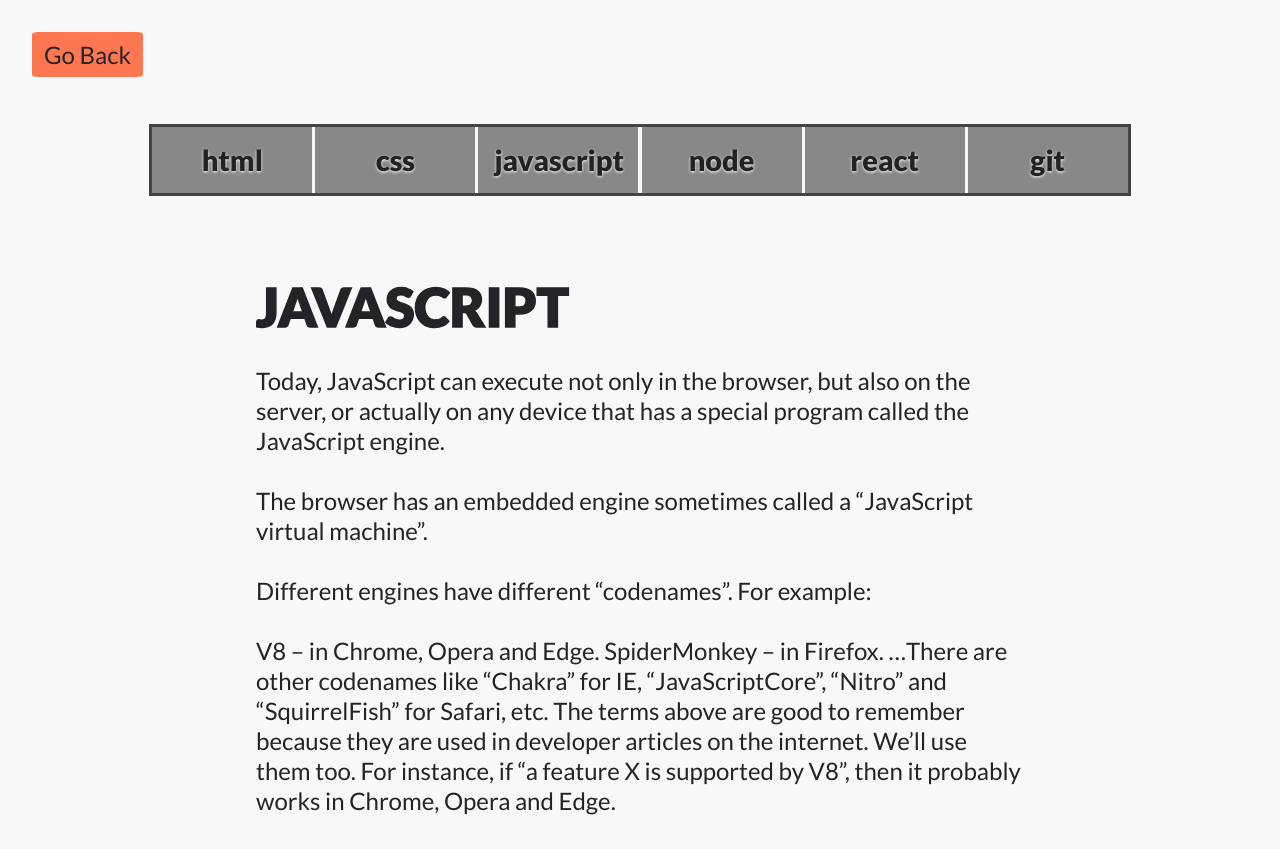
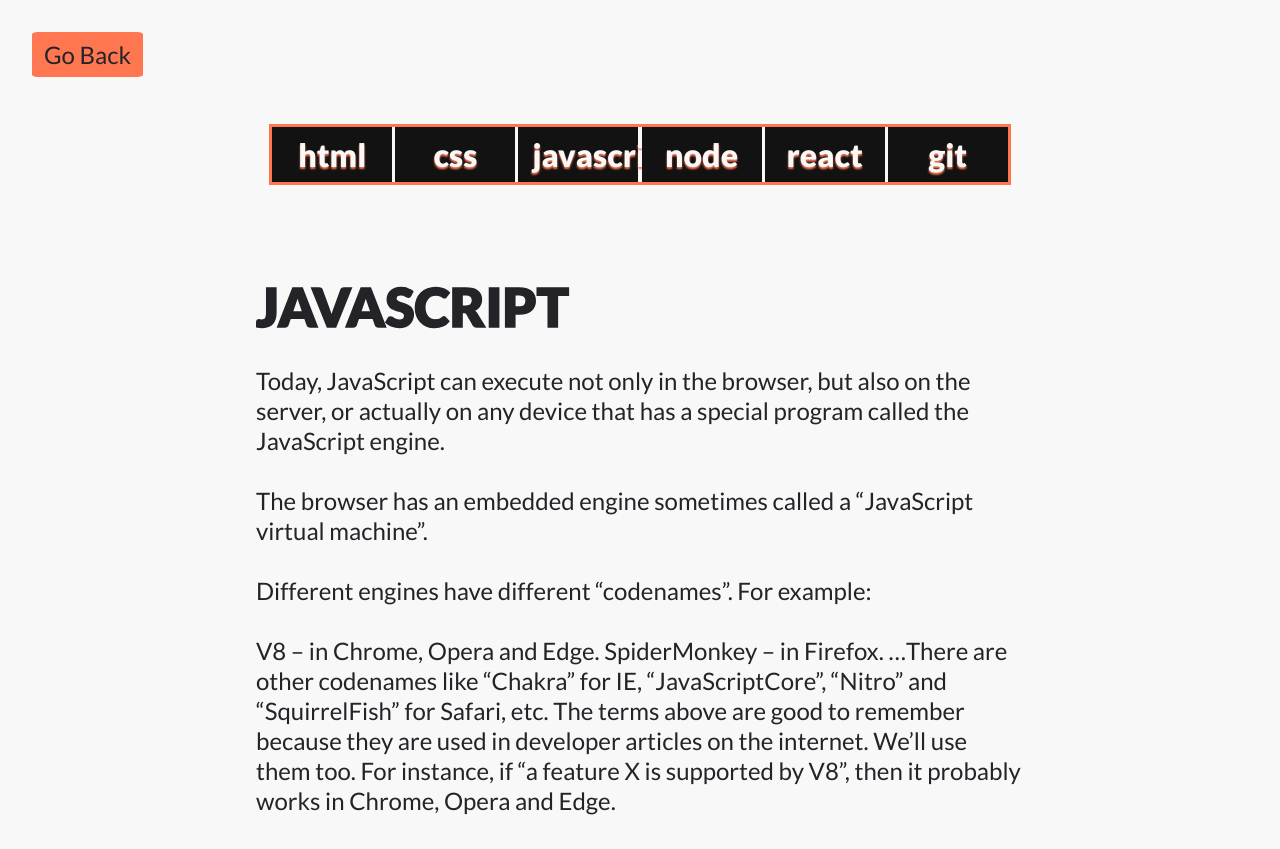
Before and after one commit to xxrobone/road2code, a website: page pages/js.html in a window 1280 px wide. Shown: the top 849 px of the page. Drawn offline with Linux system fonts and the light colour scheme.

Commit message:
fixing font size and list item size

```diff
--- a/css/swipe_nav.css
+++ b/css/swipe_nav.css
@@ -1,6 +1,6 @@
 /* done this desktop first just to try out the other way around */
 #swipe_nav-wrapper {
-  border:3px solid #444;
+    border:3px solid var(--color-alt);
     max-width: 80%;
     margin: 100px auto 0;
   }
@@ -19,15 +19,21 @@
    }
   .swipe_nav.nav-tabs > li > a {
     display: block;
-  background: #888;
-  width: 160px;
+    background: var(--color-black);
+    width: 120px;
     text-align: center;
-  color: #222222;
+    color: var(--bg);
     text-decoration: none;
-  font-size: 1.8rem;
-  padding: 16px;
+    font-size: clamp(1rem, 2.5vw, 2rem);
+    padding: 8px 14px;
     font-weight: 800;
-  text-shadow: 0 1px 3px white;
+    text-shadow: 0 2px 2px var(--color-alt);
+    transition: all 0.3s ease-in-out;
+  }
+  .swipe_nav.nav-tabs > li > a:hover {
+    background: var(--color-black);
+    color: var(--color-alt);
+    text-shadow: 0 2px 2px var(--bg);
   }
 
   @media screen and (max-width: 768px) {
```
Lines whose indentation alone changed are shown as unchanged.
